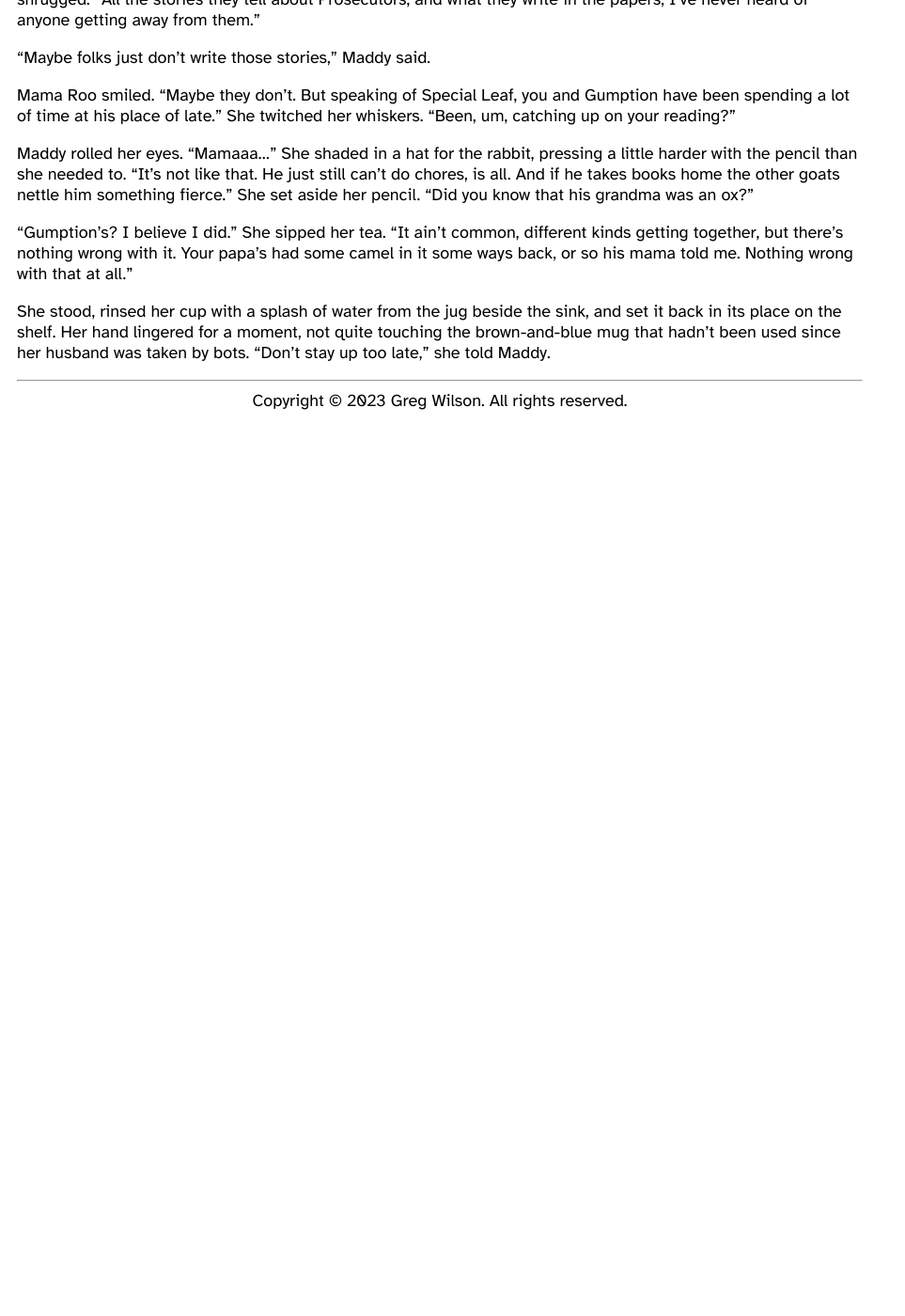
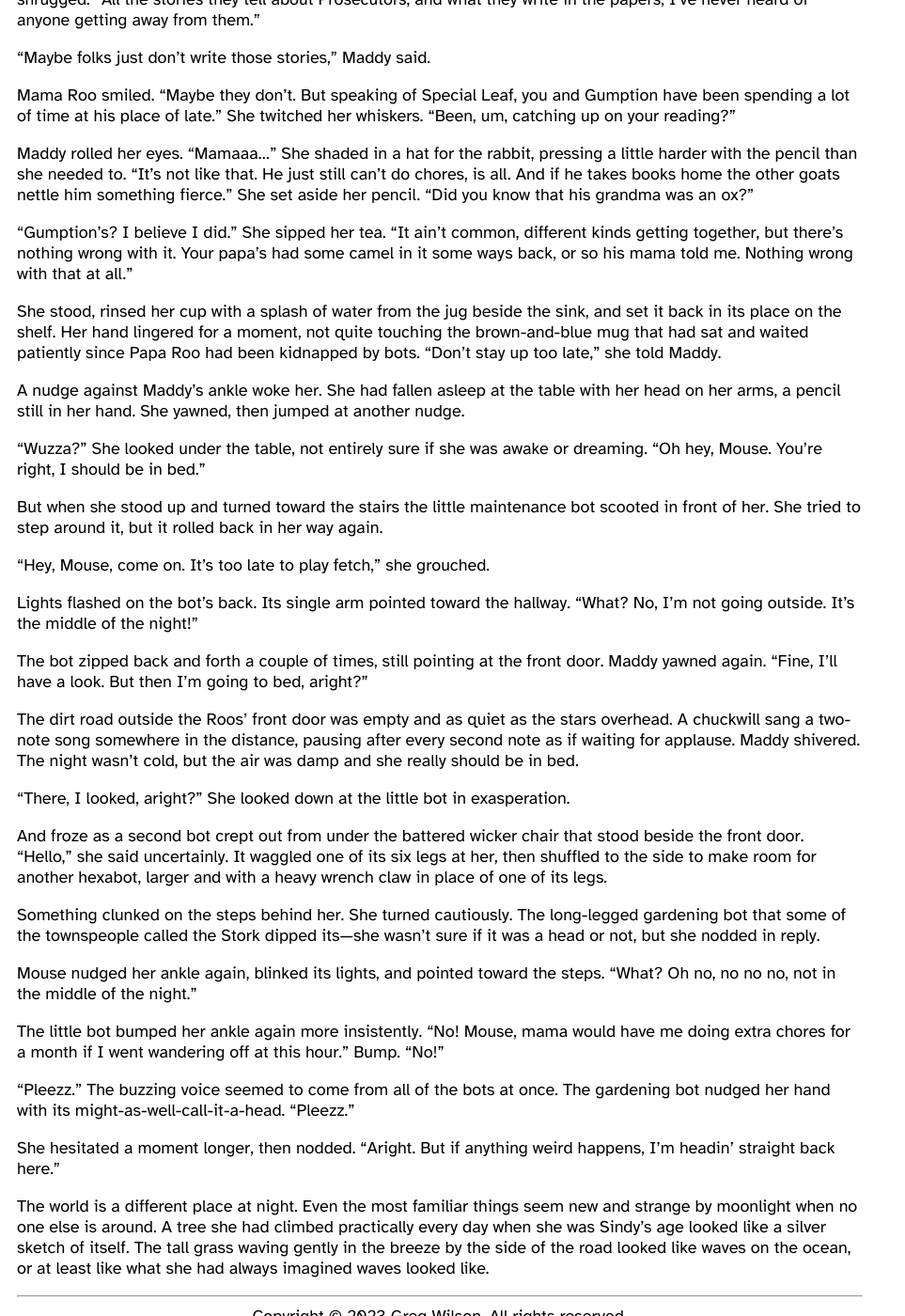
Before and after one commit to gvwilson/fiction, a Jekyll site: the page built from in-heck/index.md, in a window 1280 px wide and 1400 px high, scrolled down 10276 px. Shown: the whole window at 94% size, without its empty margins (0-963 px from the left). Built offline with Jekyll 4.4.1, drawn with Linux system fonts in a browser that asks for light colours; before the commit the page ends 10721 px from its top, so only the background shows below that; some of the changed text lies outside the part shown.

Commit message:
+502 words of In Heck

```diff
--- a/_data/status.csv
+++ b/_data/status.csv
@@ -16,7 +16,7 @@
 iffy,2023-09-14,37399
 iffy,2023-09-16,38713
 in-heck,2023-09-01,4981
-in-heck,2023-12-24,5620
+in-heck,2023-12-24,6122
 last-wolf,2023-09-01,41953
 leaderboard,2023-09-01,1094
 maddy-roo,2023-09-01,31709
--- a/bin/chapters.py
+++ b/bin/chapters.py
@@ -4,7 +4,6 @@
 def main():
     """Main driver."""
     args = parse_args()
-    print(args)
     with open(args.filename, "r") as reader:
         in_chapter = False
         title = ""
--- a/in-heck/index.md
+++ b/in-heck/index.md
@@ -840,14 +840,14 @@
 and waggled her fingers in greeting.
 "Hi, Mouse."
 
-The little cleaning bot flashed its lights and bleeped back at her.
+The little maintenance bot flashed its lights and bleeped back at her.
 She was never sure how much it understood,
 but it always seemed happy to see her.
 
 Maddy reached down and held out a finger.
 Mouse extended its single arm and tapped it,
 then bleeped again and rolled away.
-"It found your silver pencil," Mama Roo said, smiling.
+"It found your blue pencil," Mama Roo said, smiling.
 "And a ball of hair the size of my soup pot."
 
 "Must have been Sindy's," Maddy replied absently.
@@ -941,9 +941,106 @@
 rinsed her cup with a splash of water from the jug beside the sink,
 and set it back in its place on the shelf.
 Her hand lingered for a moment,
-not quite touching the brown-and-blue mug that hadn't been used
-since her husband was taken by bots.
+not quite touching the brown-and-blue mug that had sat and waited patiently
+since Papa Roo had been kidnapped by bots.
 "Don't stay up too late,"
 she told Maddy.
 
+A nudge against Maddy's ankle woke her.
+She had fallen asleep at the table with her head on her arms,
+a pencil still in her hand.
+She yawned,
+then jumped at another nudge.
+
+"Wuzza?"
+She looked under the table,
+not entirely sure if she was awake or dreaming.
+"Oh hey, Mouse.
+You're right,
+I should be in bed."
+
+But when she stood up and turned toward the stairs
+the little maintenance bot scooted in front of her.
+She tried to step around it,
+but it rolled back in her way again.
+
+"Hey,
+Mouse,
+come on.
+It's too late to play fetch,"
+she grouched.
+
+Lights flashed on the bot's back.
+Its single arm pointed toward the hallway.
+"What?
+No,
+I'm not going outside.
+It's the middle of the night!"
+
+The bot zipped back and forth a couple of times,
+still pointing at the front door.
+Maddy yawned again.
+"Fine, I'll have a look.
+But then I'm going to bed, aright?"
+
+The dirt road outside the Roos' front door was empty
+and as quiet as the stars overhead.
+A chuckwill sang a two-note song somewhere in the distance,
+pausing after every second note as if waiting for applause.
+Maddy shivered.
+The night wasn't cold,
+but the air was damp and she really should be in bed.
+
+"There, I looked, aright?"
+She looked down at the little bot in exasperation.
+
+And froze as a second bot crept out from under
+the battered wicker chair that stood beside the front door.
+"Hello,"
+she said uncertainly.
+It waggled one of its six legs at her,
+then shuffled to the side to make room for another hexabot,
+larger and with a heavy wrench claw in place of one of its legs.
+
+Something clunked on the steps behind her.
+She turned cautiously.
+The long-legged gardening bot that some of the townspeople called the Stork
+dipped its—she wasn't sure if it was a head or not,
+but she nodded in reply.
+
+Mouse nudged her ankle again,
+blinked its lights,
+and pointed toward the steps.
+"What?
+Oh no,
+no no no,
+not in the middle of the night."
+
+The little bot bumped her ankle again more insistently.
+"No!
+Mouse,
+mama would have me doing extra chores for a month if I went wandering off at this hour."
+Bump.
+"No!"
+
+"Pleezz."
+The buzzing voice seemed to come from all of the bots at once.
+The gardening bot nudged her hand with its might-as-well-call-it-a-head.
+"Pleezz."
+
+She hesitated a moment longer,
+then nodded.
+"Aright.
+But if anything weird happens,
+I'm headin' straight back here."
+
+The world is a different place at night.
+Even the most familiar things seem new and strange by moonlight
+when no one else is around.
+A tree she had climbed practically every day when she was Sindy's age
+looked like a silver sketch of itself.
+The tall grass waving gently in the breeze by the side of the road
+looked like waves on the ocean,
+or at least like what she had always imagined waves looked like.
+
 </section>
```
Also changed, not shown: status.svg.
